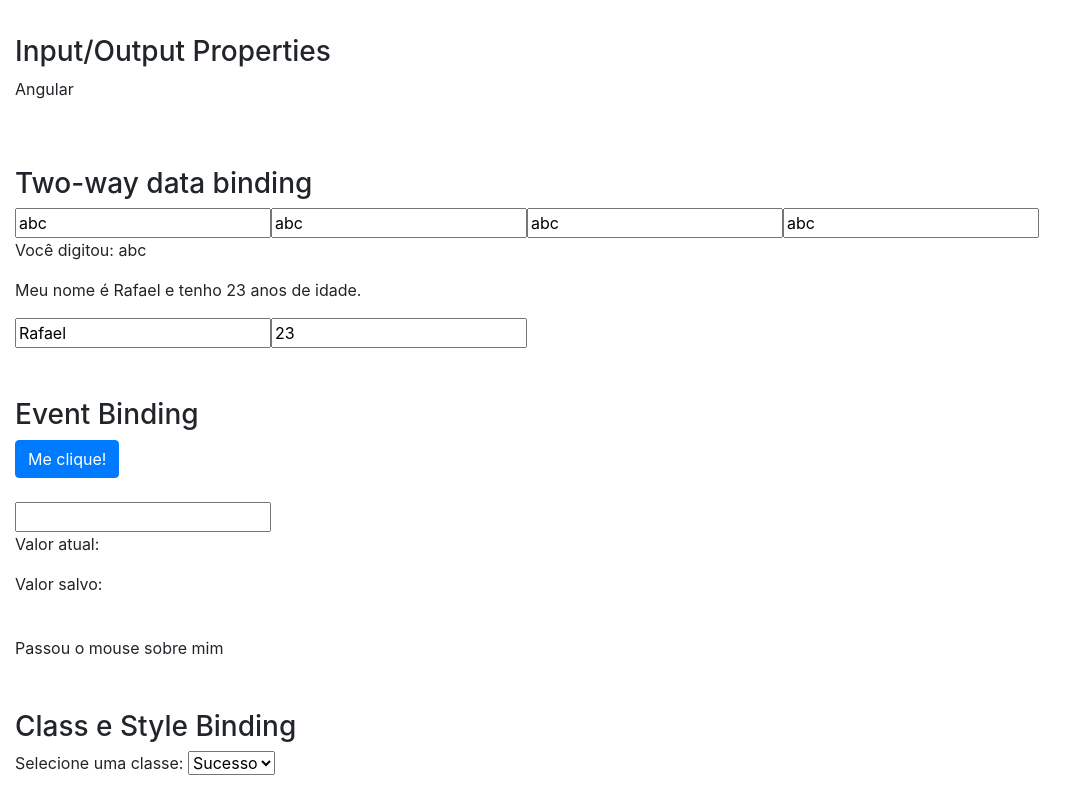
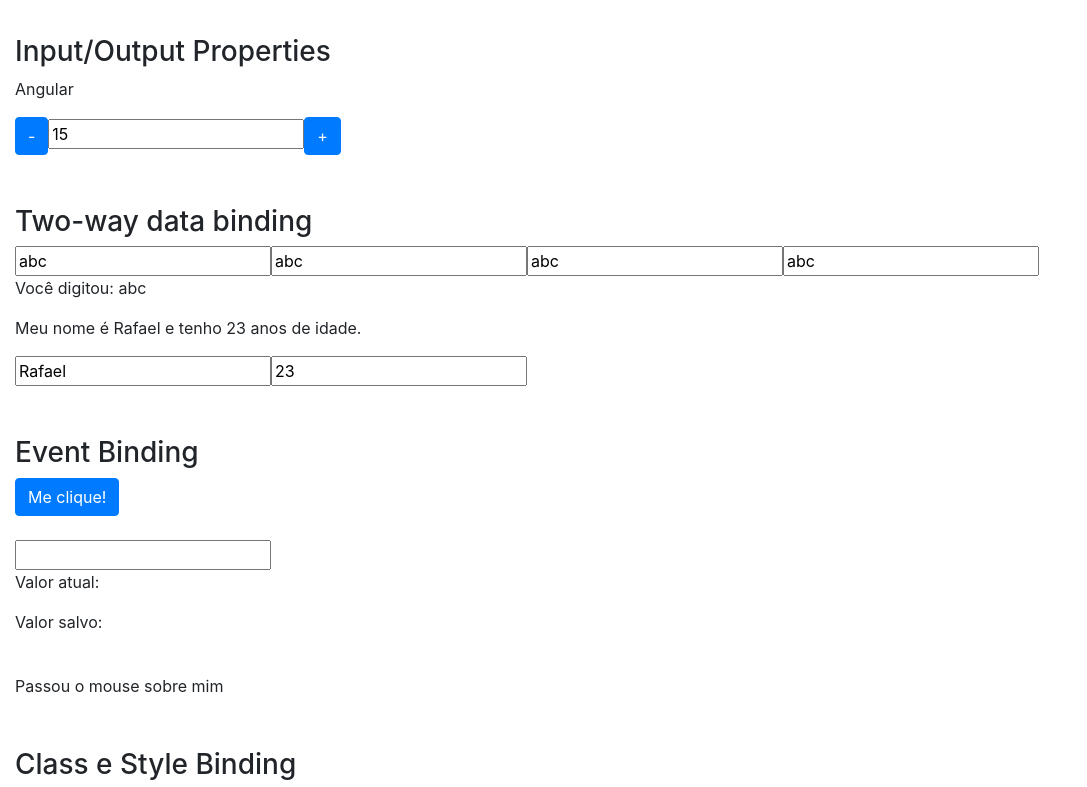
Before and after one commit to rafaelpeinado/treinamento-accenture, an Angular app in the folder angular/data-binding/: page / in a window 1280 px wide. Shown: the top 787 px of the page, without its empty margins (0-1087 px from the left). Built offline with nearby package versions, Linux system fonts and the light colour scheme.

Commit message:
output property

```diff
--- a/angular/data-binding/src/app/app.module.ts
+++ b/angular/data-binding/src/app/app.module.ts
@@ -6,12 +6,14 @@
 import {FormsModule} from '@angular/forms';
 import {MeuFormModule} from './meu-form/meu-form.module';
 import { InputPropertyComponent } from './input-property/input-property.component';
+import { OutputPropertyComponent } from './output-property/output-property.component';
 
 @NgModule({
   declarations: [
     AppComponent,
     DataBindingComponent,
-    InputPropertyComponent
+    InputPropertyComponent,
+    OutputPropertyComponent
   ],
   imports: [
     BrowserModule,
--- a/angular/data-binding/src/app/data-binding/data-binding.component.html
+++ b/angular/data-binding/src/app/data-binding/data-binding.component.html
@@ -2,6 +2,10 @@
   <article>
     <h3>Input/Output Properties</h3>
     <app-input-property [nome]="nomeDoCurso"></app-input-property>
+
+    <!--<app-output-property valor="10"></app-output-property>-->
+    <app-output-property [valor]="valorInicial"
+                         (mudouValor)="onMudouValor($event)"></app-output-property>
   </article>
 </section>
 
--- a/angular/data-binding/src/app/data-binding/data-binding.component.ts
+++ b/angular/data-binding/src/app/data-binding/data-binding.component.ts
@@ -16,6 +16,7 @@
   isMouseOver = false;
 
   nomeDoCurso = 'Angular';
+  valorInicial = 15;
 
   getValor(): number {
     return 1;
@@ -41,6 +42,10 @@
     this.isMouseOver = !this.isMouseOver;
   }
 
+  onMudouValor(evento): any {
+    console.log(evento.novoValor);
+  }
+
   constructor() { }
 
   ngOnInit(): void {
--- a/angular/data-binding/src/app/input-property/input-property.component.ts
+++ b/angular/data-binding/src/app/input-property/input-property.component.ts
@@ -3,7 +3,7 @@
 @Component({
   selector: 'app-input-property',
   templateUrl: './input-property.component.html',
-  styleUrls: ['./input-property.component.css'],
+  styleUrls: ['./input-property.component.css']
   //inputs: ['nomeCurso'] // outra forma de usar o @Input
   //inputs: ['nomeCurso:nome']
 })
--- /dev/null
+++ b/angular/data-binding/src/app/output-property/output-property.component.html
@@ -0,0 +1,5 @@
+<div>
+  <button class="btn btn-primary" (click)="decrementar()">-</button>
+  <input type="text" [value]="valor" readonly>
+  <button class="btn btn-primary" (click)="incrementar()">+</button>
+</div>
--- /dev/null
+++ b/angular/data-binding/src/app/output-property/output-property.component.ts
@@ -0,0 +1,27 @@
+import {Component, Input, EventEmitter, OnInit, Output} from '@angular/core';
+
+@Component({
+  selector: 'app-output-property',
+  templateUrl: './output-property.component.html',
+  styleUrls: ['./output-property.component.css']
+  // outputs: ['mudouValor']
+})
+export class OutputPropertyComponent implements OnInit {
+
+  @Input() valor = 0;
+  @Output() mudouValor = new EventEmitter();
+
+  constructor() { }
+
+  ngOnInit(): void {
+  }
+
+  incrementar(): any {
+    this.valor++;
+    this.mudouValor.emit({novoValor: this.valor});
+  }
+
+  decrementar(): any {
+    this.valor--;
+  }
+}
```
Also changed, not shown: angular/data-binding/src/app/output-property/output-property.component.css (added), 1 other file (tests, documents, lock files or other folders).
